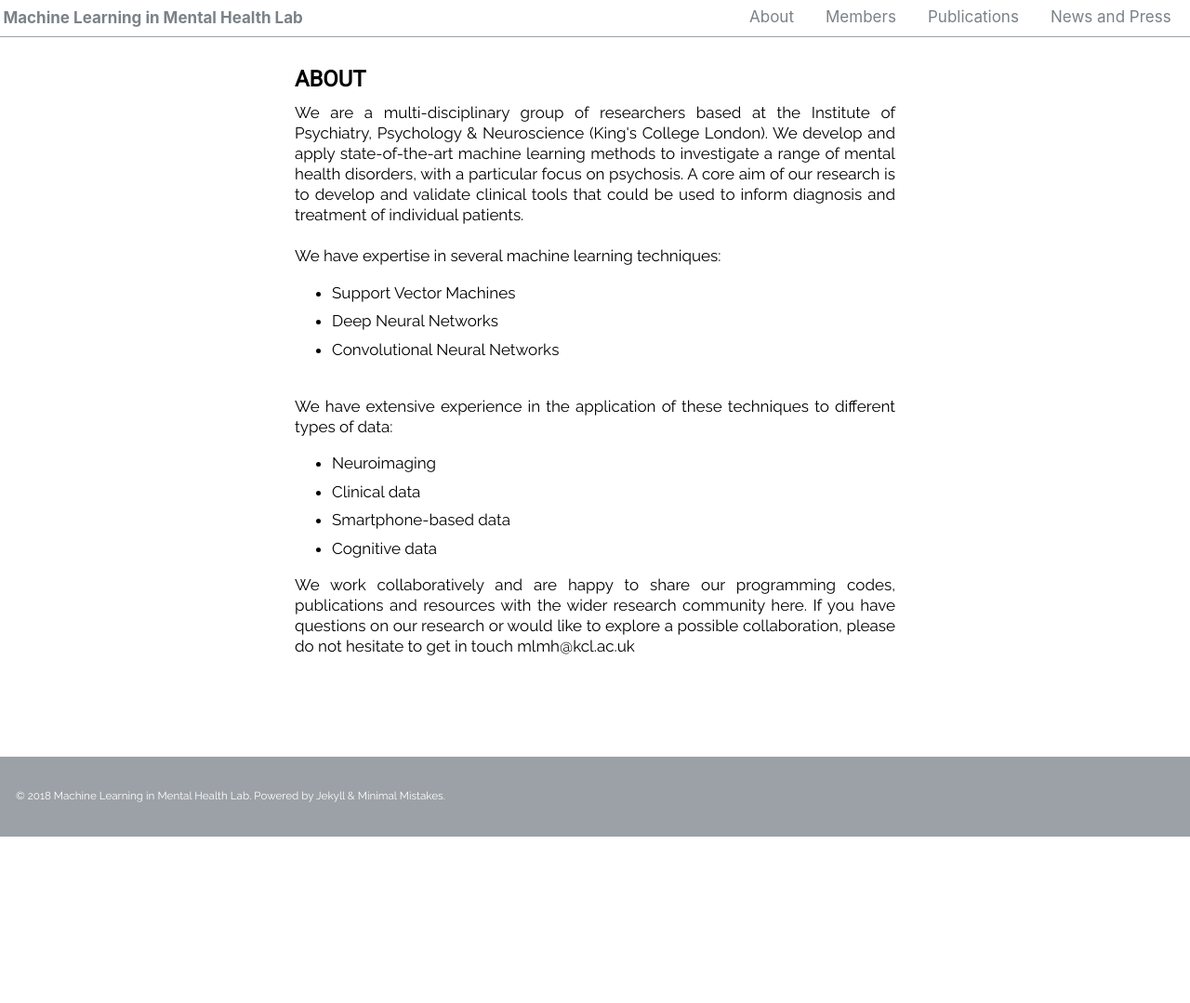
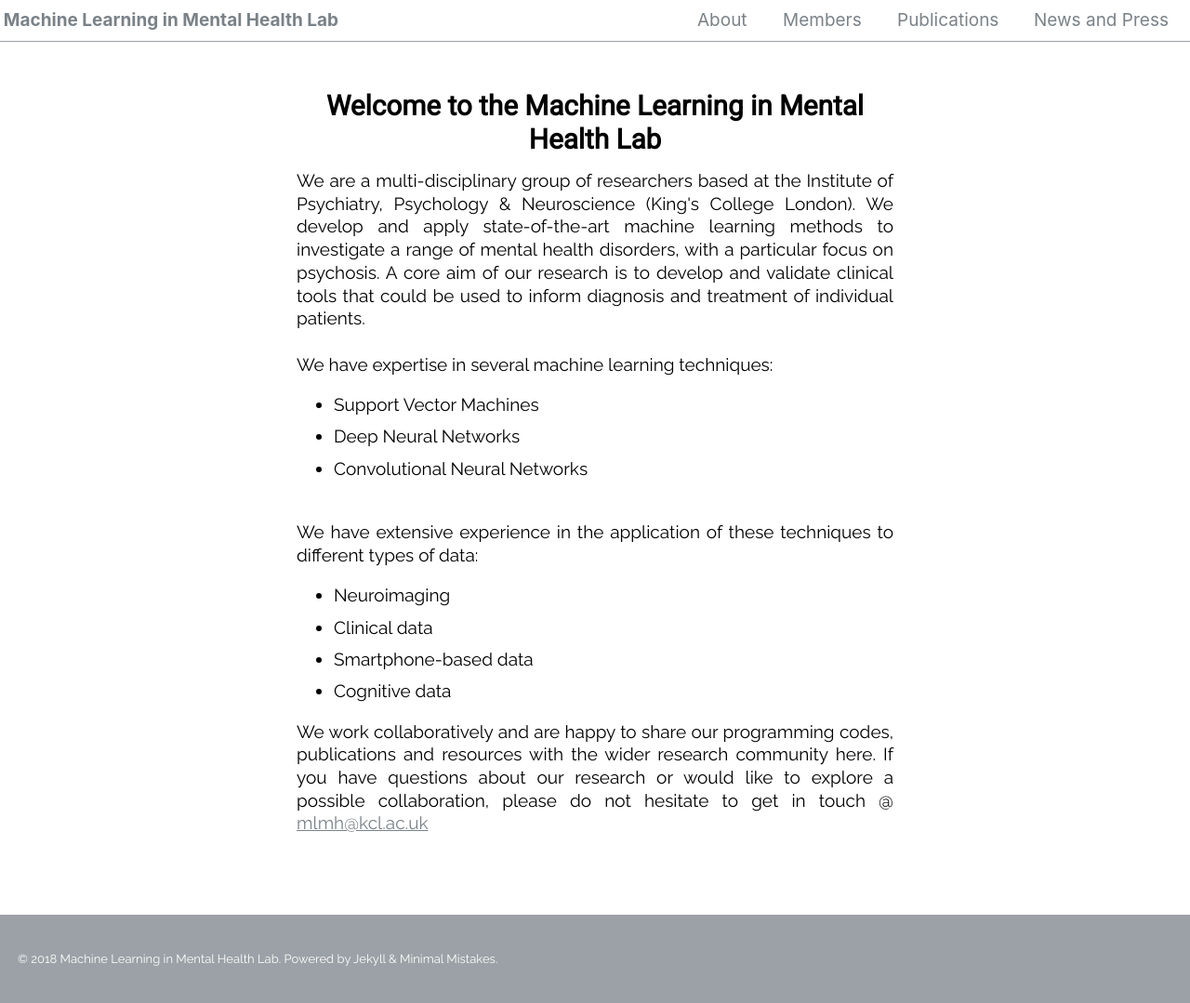
Before and after one commit to MLMH-Lab/mlmh-lab.github.io, a Jekyll site: the page built from _pages/about.html, in a window 1280 px wide. Shown: the whole page at 93% size. Built offline with Jekyll 4.4.1, drawn with Linux system fonts in a browser that asks for light colours; nearby versions of some CDN libraries; before the commit the page ends 900 px from its top, so only the background shows below that.

Commit message:
Changed about page and font-size

```diff
--- a/_config.yml
+++ b/_config.yml
@@ -78,9 +78,9 @@ social:
 
 # Analytics
 analytics:
-  provider               : # false (default), "google", "google-universal", "custom"
+  provider               : google # false (default), "google", "google-universal", "custom"
   google:
-    tracking_id          :
+    tracking_id          : "UA-117103266-2"
 
 
 # Site Author
--- a/_pages/about.html
+++ b/_pages/about.html
@@ -1,9 +1,10 @@
 ---
 layout: single
-title: "ABOUT"
+title: ""
 permalink: /about/
 
 ---
+<center><h1>Welcome to the Machine Learning in Mental Health Lab</h1></center>
 We are a multi-disciplinary group of researchers based at the Institute of Psychiatry, Psychology & Neuroscience (King's College London). We develop and apply state-of-the-art machine learning methods to investigate a range of mental health disorders, with a particular focus on psychosis. A core aim of our research is to develop and validate clinical tools that could be used to inform diagnosis and treatment of individual patients.<br>
 <br>
 We have expertise in several machine learning techniques: <br>
@@ -21,4 +22,5 @@ We have extensive experience in the application of these techniques to different
   <li>Cognitive data</li>
 </ul>
 
-We work collaboratively and are happy to share our programming codes, publications and resources with the wider research community here. If you have questions on our research or would like to explore a possible collaboration, please do not hesitate to get in touch mlmh@kcl.ac.uk
+We work collaboratively and are happy to share our programming codes, publications and resources with the wider research community here.
+If you have questions about our research or would like to explore a possible collaboration, please do not hesitate to get in touch @ <a href="mailto:mlmh@kcl.ac.uk">mlmh@kcl.ac.uk</a>
--- a/_pages/publication-archive.html
+++ b/_pages/publication-archive.html
@@ -2,7 +2,6 @@
 layout: archive
 title: Publications
 permalink: /publications/
-classes: wide
 
 ---
 
--- a/assets/css/main.scss
+++ b/assets/css/main.scss
@@ -114,18 +114,18 @@ $caption-font-family          : 'Raleway', sans-serif !default;
 
 html {
   /* apply a natural box layout model to all elements */
-  font-size: 15px;
+  font-size: 16px;
 
   @include breakpoint($medium) {
-    font-size: 15px;
+    font-size: 17px;
   }
 
   @include breakpoint($large) {
-    font-size: 17px;
+    font-size: 18px;
   }
 
   @include breakpoint($x-large) {
-    font-size: 17px;
+    font-size: 19px;
   }
 }
 
@@ -305,7 +305,7 @@ html {
   p,
   li {
     font-family: $sans-serif;
-    font-size: $type-size-7;
+    font-size: $type-size-5;
     line-height: 1.3;
   }
 }
@@ -319,7 +319,7 @@ html {
   overflow-x: hidden;
   li {
     white-space: nowrap;
-    font-size: $type-size-6;
+    font-size:  0.9em;
     line-height: 0.8;
 
     vertical-align: middle;
```
Also changed, not shown: 13 other files.
